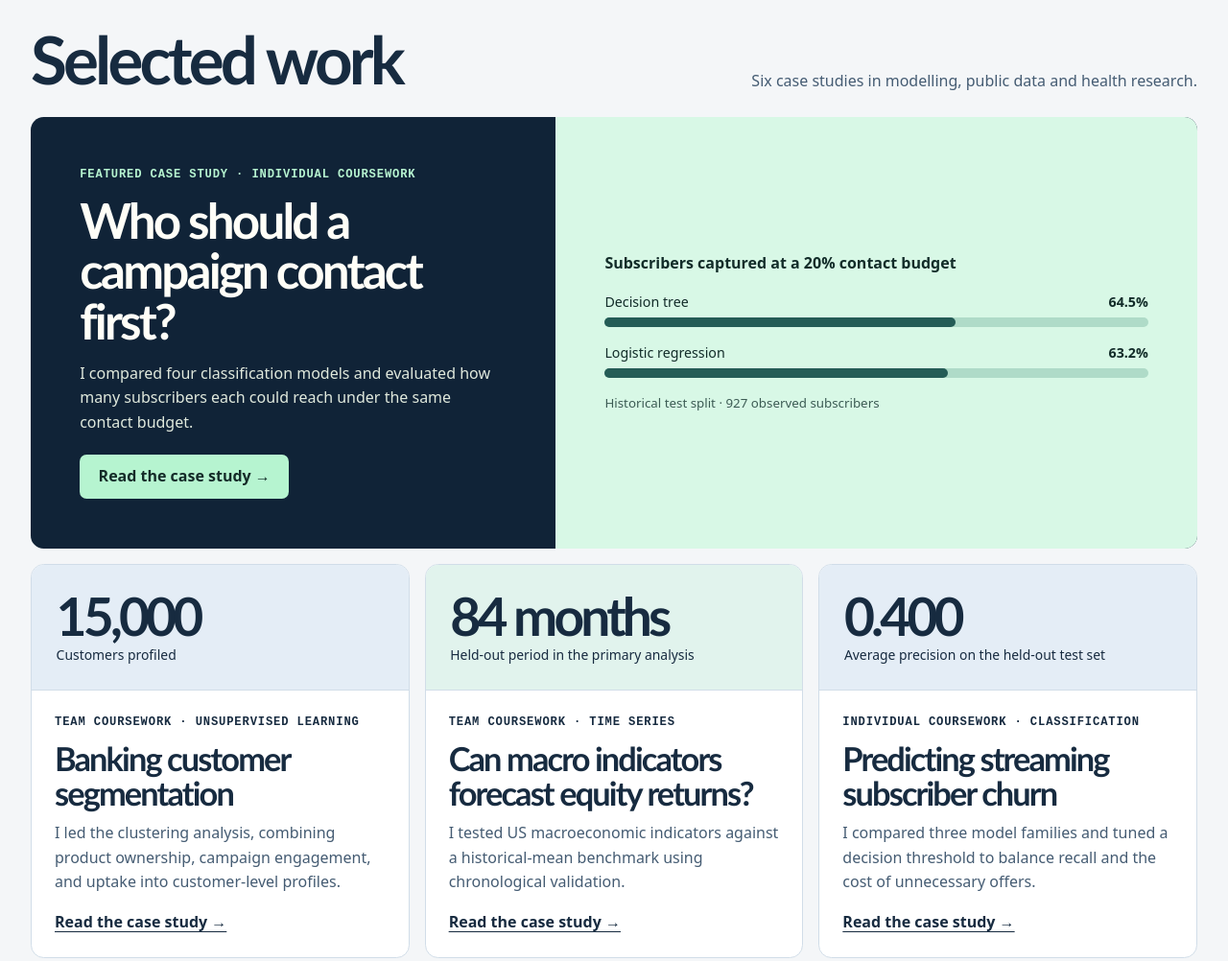
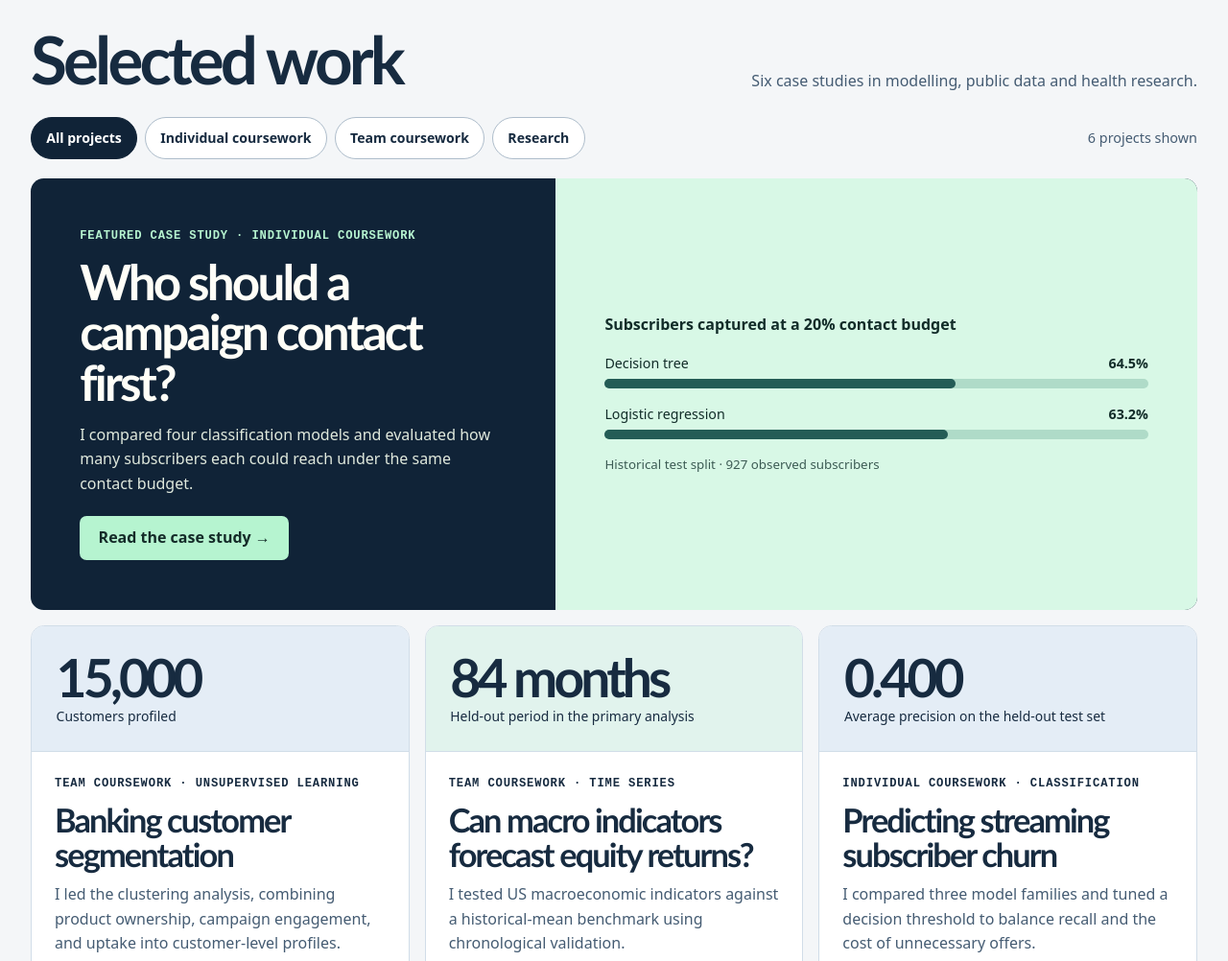
Before and after one commit to Wangyixuan0506/Wangyixuan0506.github.io, a plain HTML site: page index.html in a window 1280 px wide. Shown: the part 800-1802 px from the top of the page at 96% size. Drawn offline with Linux system fonts and the light colour scheme.

Commit message:
Add portfolio project filters and clarify thesis scope

```diff
--- a/index.html
+++ b/index.html
@@ -7,6 +7,7 @@
   <title>Yixuan Wang | Data Science Portfolio</title>
   <link rel="stylesheet" href="styles.css">
   <link rel="stylesheet" href="portfolio.css">
+  <script defer src="project-filter.js"></script>
 </head>
 <body id="top" class="landing">
   <a class="skip" href="#main">Skip to content</a>
@@ -43,7 +44,16 @@
     <div class="wrap">
     <section class="work" id="work" aria-labelledby="work-title">
       <div class="section-heading"><h2 id="work-title">Selected work</h2><p>Six case studies in modelling, public data and health research.</p></div>
-      <article class="feature">
+      <div class="project-controls" hidden>
+        <div class="project-filters" role="group" aria-label="Filter projects">
+          <button type="button" data-filter="all" aria-pressed="true">All projects</button>
+          <button type="button" data-filter="individual" aria-pressed="false">Individual coursework</button>
+          <button type="button" data-filter="team" aria-pressed="false">Team coursework</button>
+          <button type="button" data-filter="research" aria-pressed="false">Research</button>
+        </div>
+        <p class="project-count" role="status">6 projects shown</p>
+      </div>
+      <article class="feature" data-project="individual">
         <div class="feature-copy">
           <p class="eyebrow">Featured case study · Individual coursework</p>
           <h3>Who should a campaign contact first?</h3>
@@ -65,7 +75,7 @@
       </article>
 
       <div class="cards">
-        <article class="card">
+        <article class="card" data-project="team">
           <div class="card-visual"><strong>15,000</strong><span>Customers profiled</span></div>
           <div class="card-copy">
             <p class="eyebrow">Team coursework · Unsupervised learning</p>
@@ -74,7 +84,7 @@
             <a href="bank-segmentation.html">Read the case study →</a>
           </div>
         </article>
-        <article class="card">
+        <article class="card" data-project="team">
           <div class="card-visual"><strong>84 months</strong><span>Held-out period in the primary analysis</span></div>
           <div class="card-copy">
             <p class="eyebrow">Team coursework · Time series</p>
@@ -83,7 +93,7 @@
             <a href="market-forecasting.html">Read the case study →</a>
           </div>
         </article>
-        <article class="card">
+        <article class="card" data-project="individual">
           <div class="card-visual"><strong>0.400</strong><span>Average precision on the held-out test set</span></div>
           <div class="card-copy">
             <p class="eyebrow">Individual coursework · Classification</p>
@@ -92,7 +102,7 @@
             <a href="streaming-churn.html">Read the case study →</a>
           </div>
         </article>
-        <article class="card">
+        <article class="card" data-project="team">
           <div class="card-visual"><strong>92,189</strong><span>NSW road crashes analysed · 2020–2024</span></div>
           <div class="card-copy">
             <p class="eyebrow">Team coursework · Public data</p>
@@ -101,12 +111,12 @@
             <a href="road-safety.html">Read the case study →</a>
           </div>
         </article>
-        <article class="card">
+        <article class="card" data-project="research">
           <div class="card-visual research"><strong>5 years</strong><span>Planned survival comparison horizon</span></div>
           <div class="card-copy">
             <p class="eyebrow">Research in progress · R</p>
             <h3>Survival after colon cancer treatment</h3>
-            <p>A reanalysis of public trial data using restricted mean survival time and a Cox model.</p>
+            <p>My undergraduate thesis project uses public clinical trial data to compare overall survival after colon cancer treatment. I plan to estimate restricted mean survival time and fit a Cox model.</p>
             <a href="survival.html">Read the research plan →</a>
           </div>
         </article>
--- a/portfolio.css
+++ b/portfolio.css
@@ -82,3 +82,34 @@
   .landing .hero-panel a { padding-block: .55rem; }
 }
 @media (prefers-reduced-motion: reduce) { .landing .card { transition: none; } }
+
+.landing .project-controls { margin-block: 1.1rem 1.25rem; }
+.landing .project-controls:not([hidden]) {
+  display: flex;
+  flex-wrap: wrap;
+  align-items: center;
+  justify-content: space-between;
+  gap: .65rem 1.25rem;
+}
+.landing .project-filters { display: flex; flex-wrap: wrap; gap: .5rem; }
+.landing .project-filters button {
+  min-height: 2.75rem;
+  border: 1px solid #aebdcb;
+  border-radius: 2rem;
+  background: #fff;
+  color: var(--text);
+  font: inherit;
+  font-size: .88rem;
+  font-weight: 700;
+  padding: .4rem .95rem;
+  cursor: pointer;
+}
+.landing .project-filters button:hover { border-color: #45617a; }
+.landing .project-filters button[aria-pressed="true"] {
+  border-color: var(--navy);
+  background: var(--navy);
+  color: #fff;
+}
+.landing .project-count { color: var(--quiet); font-size: .9rem; }
+.landing [data-project][hidden], .landing .cards[hidden] { display: none; }
+.landing .cards .card .card-visual.research { background: #d8f8e6; }
--- /dev/null
+++ b/project-filter.js
@@ -0,0 +1,29 @@
+const controls = document.querySelector('.project-controls');
+const buttons = [...controls.querySelectorAll('button[data-filter]')];
+const count = controls.querySelector('.project-count');
+const projects = [...document.querySelectorAll('[data-project]')];
+const cards = document.querySelector('.cards');
+
+function filterProjects(activeButton) {
+  const filter = activeButton.dataset.filter;
+  let visibleCount = 0;
+
+  for (const project of projects) {
+    const matches = filter === 'all' || project.dataset.project === filter;
+    project.hidden = !matches;
+    if (matches) visibleCount += 1;
+  }
+
+  for (const button of buttons) {
+    button.setAttribute('aria-pressed', String(button === activeButton));
+  }
+
+  cards.hidden = !cards.querySelector('[data-project]:not([hidden])');
+  count.textContent = visibleCount === 1 ? '1 project shown' : `${visibleCount} projects shown`;
+}
+
+for (const button of buttons) {
+  button.addEventListener('click', () => filterProjects(button));
+}
+filterProjects(buttons[0]);
+controls.hidden = false;
```
